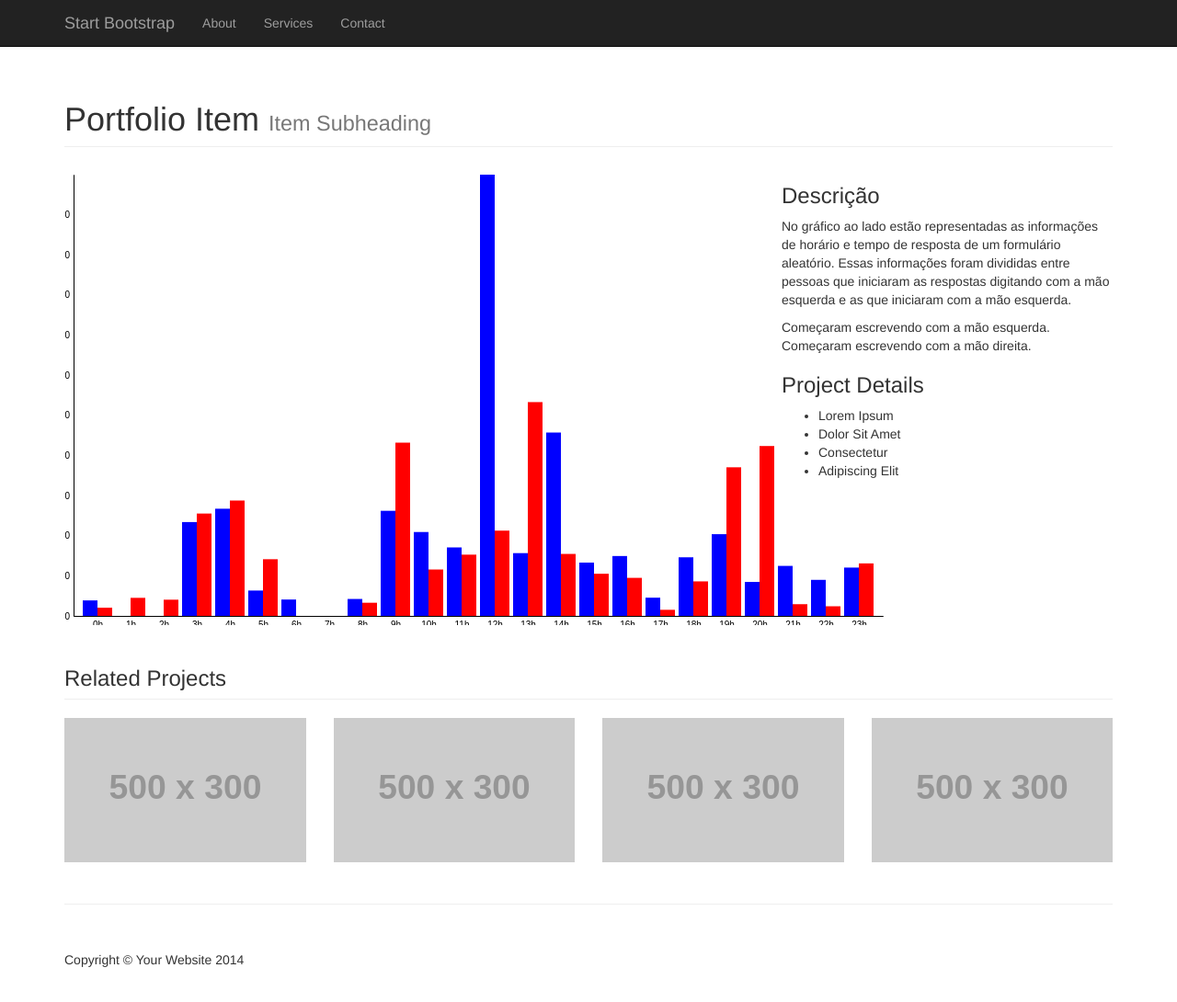
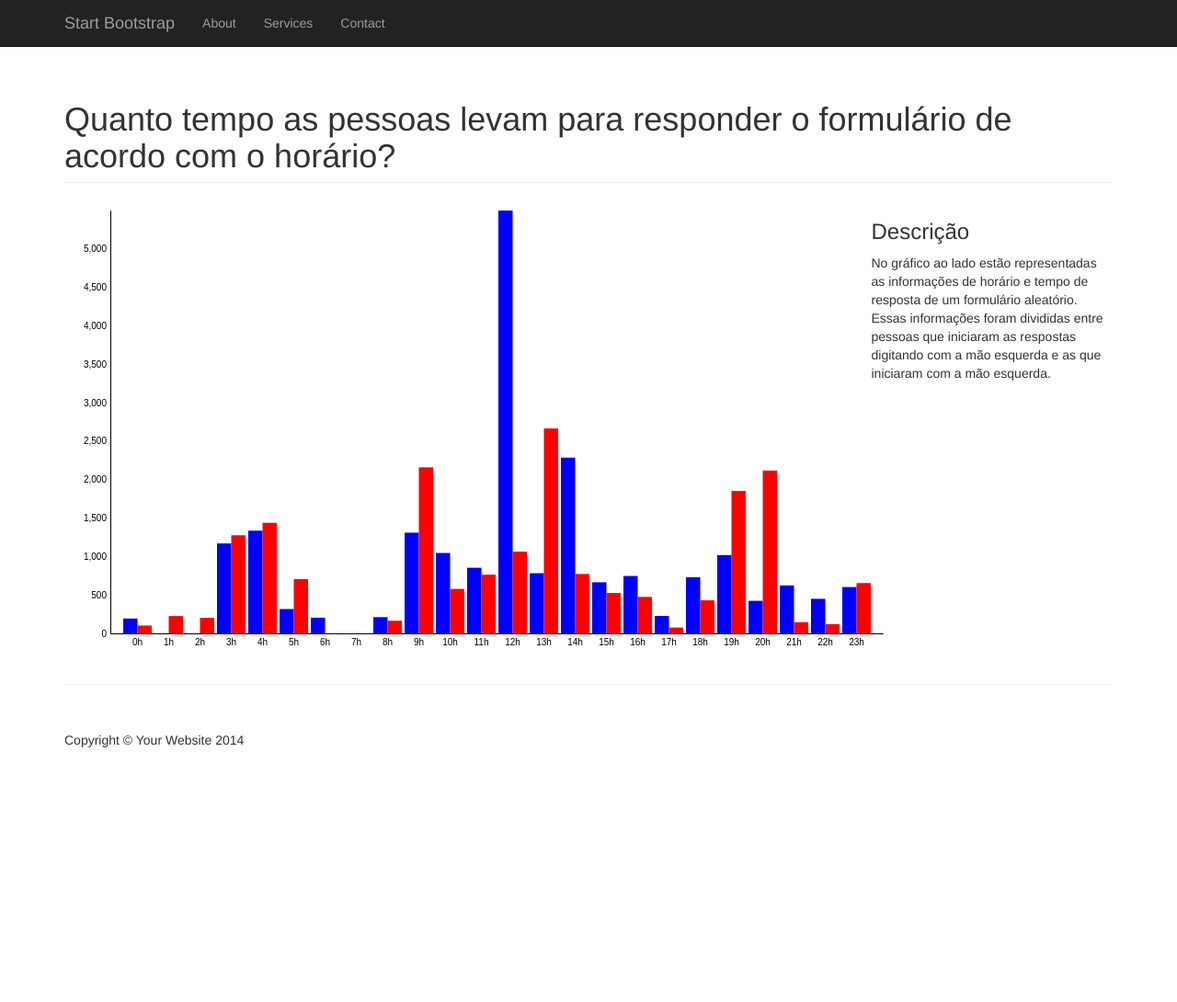
Before and after one commit to RenatoEly/RenatoEly.github.io, a plain HTML site: page index.html in a window 1280 px wide. Shown: the whole page at 92% size. After the commit the page ends 875 px from the top, so only its background shows below. Drawn offline with nearby package versions, Linux system fonts and the light colour scheme; placeholder pictures from the web are drawn by us.

Commit message:
Corrigindo posição e colocando título

```diff
--- a/index.html
+++ b/index.html
@@ -9,7 +9,7 @@
     <meta name="description" content="">
     <meta name="author" content="Renato Ely">
 
-    <title>Portfolio Item - Start Bootstrap Template</title>
+    <title>Lab2 - Visualização de Dados</title>
 
     <!-- Bootstrap Core CSS -->
     <link href="css/bootstrap.min.css" rel="stylesheet">
@@ -66,8 +66,7 @@
         <!-- Portfolio Item Heading -->
         <div class="row">
             <div class="col-lg-12">
-                <h1 class="page-header">Portfolio Item
-                    <small>Item Subheading</small>
+                <h1 class="page-header">Quanto tempo as pessoas levam para responder o formulário de acordo com o horário?
                 </h1>
             </div>
         </div>
@@ -76,56 +75,15 @@
         <!-- Portfolio Item Row -->
         <div class="row">
 
-            <div class="col-md-8">
+            <div class="col-md-9">
                 <svg width="900" height="500"></svg>
             </div>
 
-            <div class="col-md-4">
+            <div class="col-md-3">
                 <h3>Descrição</h3>
                 <p>No gráfico ao lado estão representadas as informações de horário e tempo de resposta de um formulário aleatório. Essas informações foram divididas entre pessoas que iniciaram as respostas digitando com a mão esquerda e as que iniciaram com a mão esquerda.</p>
-                <rect width="10" height="10" fill="blue">Começaram escrevendo com a mão esquerda.</rect>
-                <rect width="10" height="10" fill="red">Começaram escrevendo com a mão direita.</rect>
-                <h3>Project Details</h3>
-                <ul>
-                    <li>Lorem Ipsum</li>
-                    <li>Dolor Sit Amet</li>
-                    <li>Consectetur</li>
-                    <li>Adipiscing Elit</li>
-                </ul>
-            </div>
-
-        </div>
-        <!-- /.row -->
-
-        <!-- Related Projects Row -->
-        <div class="row">
-
-            <div class="col-lg-12">
-                <h3 class="page-header">Related Projects</h3>
-            </div>
-
-            <div class="col-sm-3 col-xs-6">
-                <a href="#">
-                    <img class="img-responsive portfolio-item" src="http://placehold.it/500x300" alt="">
-                </a>
-            </div>
-
-            <div class="col-sm-3 col-xs-6">
-                <a href="#">
-                    <img class="img-responsive portfolio-item" src="http://placehold.it/500x300" alt="">
-                </a>
-            </div>
-
-            <div class="col-sm-3 col-xs-6">
-                <a href="#">
-                    <img class="img-responsive portfolio-item" src="http://placehold.it/500x300" alt="">
-                </a>
-            </div>
-
-            <div class="col-sm-3 col-xs-6">
-                <a href="#">
-                    <img class="img-responsive portfolio-item" src="http://placehold.it/500x300" alt="">
-                </a>
+                <rect width="10" height="10" color="blue"></rect>
+                <rect width="10" height="10" color="red"></rect>
             </div>
 
         </div>
--- a/js/main.js
+++ b/js/main.js
@@ -22,7 +22,7 @@ function main(){
            });
 
         var svg = d3.select("svg"),
-        margin = {top: 10, right: 10, bottom: 10, left: 10},
+        margin = {top: 10, right: 10, bottom: 30, left: 50},
         width = +svg.attr("width") - margin.left - margin.right,
         height = +svg.attr("height") - margin.top - margin.bottom,
 
```
